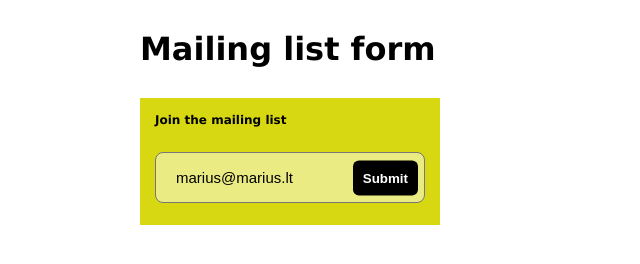
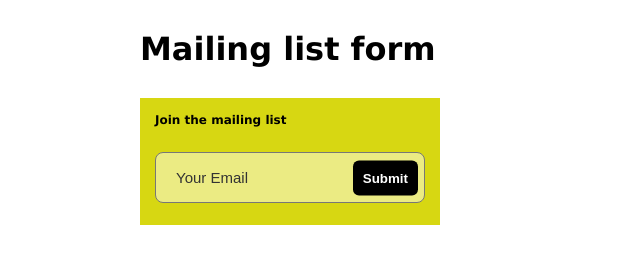
Before and after one commit to MariusKuzminskas/MaillingListBlock, a website: page index.html in a window 1280 px wide. Shown: the full height of the page, 0-640 px from the left. Drawn offline with nearby package versions, Linux system fonts and the light colour scheme.

Commit message:
some final cleanup

```diff
--- a/index.html
+++ b/index.html
@@ -16,7 +16,7 @@
         <div class="form-wrapper">
             <h4 class="form-wrapper__subtitle">Join the mailing list</h4>
             <form class="form-wrapper__form">
-                <input id="input" class="form__input" type="text" placeholder="Your Email" value="marius@marius.lt">
+                <input id="input" class="form__input" type="text" placeholder="Your Email">
                 <button class="form__btn" type="submit">Submit</button>
             </form>
             <p class="form-wrapper__msg--error"></p>
--- a/src/scss/style.scss
+++ b/src/scss/style.scss
@@ -50,7 +50,7 @@ $main-color: #d7d712;
         background-color: rgba(255, 255, 255, 0.479);
         border: 1px solid rgb(119, 119, 119);
         border-radius: 8px;
-        padding: 16px 50px 16px 20px;
+        padding: 16px 80px 16px 20px;
         width: 100%;
         font-size: 15px;
         &::placeholder {
```
Also changed, not shown: dist/css/style.css, dist/js/app.js.
